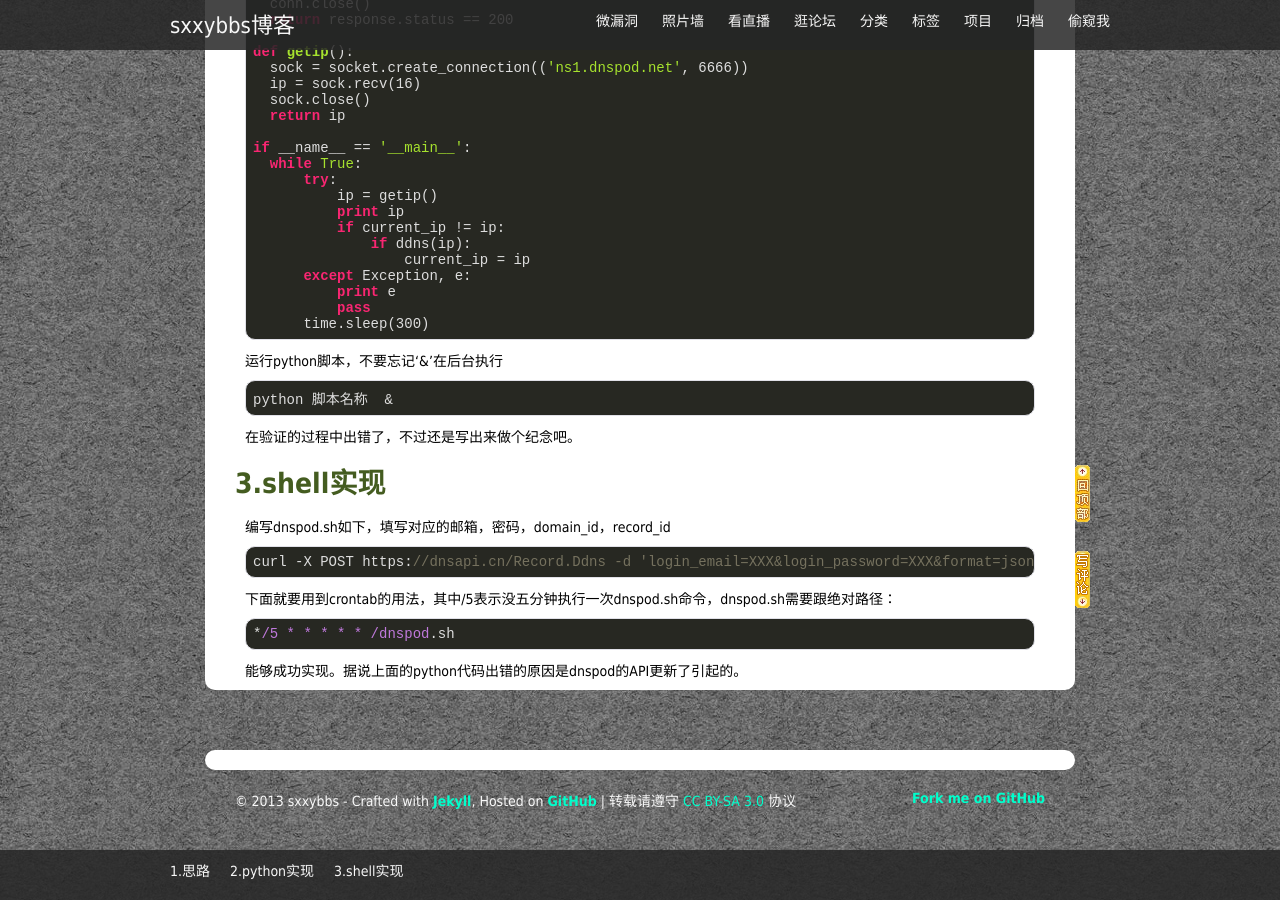
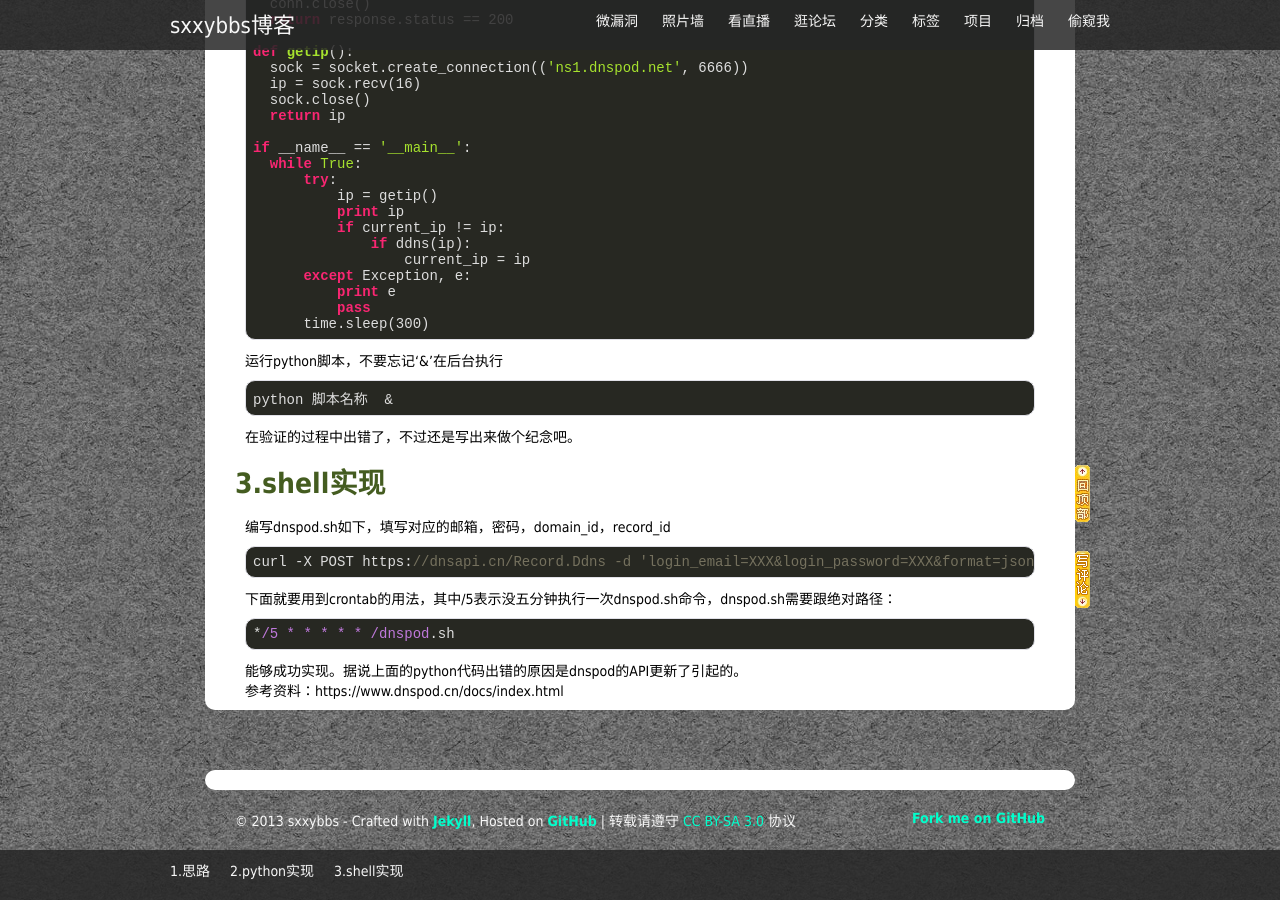
Before and after one commit to sxxybbs/sxxybbs.github.com, a Jekyll site: the page built from _posts/2013-10-15-dnspod-dynamic-dns.md, in a window 1280 px wide and 900 px high, scrolled down 1199 px. Built offline with Jekyll 4.4.1, drawn with Linux system fonts in a browser that asks for light colours; nearby versions of some CDN libraries; library files that are not in the unit come from our copies; Markdown is read by kramdown in place of the engine named in the settings; comment, search, counter and statistics services are not loaded.

Commit message:
Update 2013-10-15-dnspod-dynamic-dns.md

```diff
--- a/_posts/2013-10-15-dnspod-dynamic-dns.md
+++ b/_posts/2013-10-15-dnspod-dynamic-dns.md
@@ -96,3 +96,5 @@ crontab的教程：<a href="http://blog.sxxybbs.com/2013/10/15/crontab.html" tar
 	*/5 * * * * * /dnspod.sh
 
 能够成功实现。据说上面的python代码出错的原因是dnspod的API更新了引起的。
+
+参考资料：https://www.dnspod.cn/docs/index.html
```
